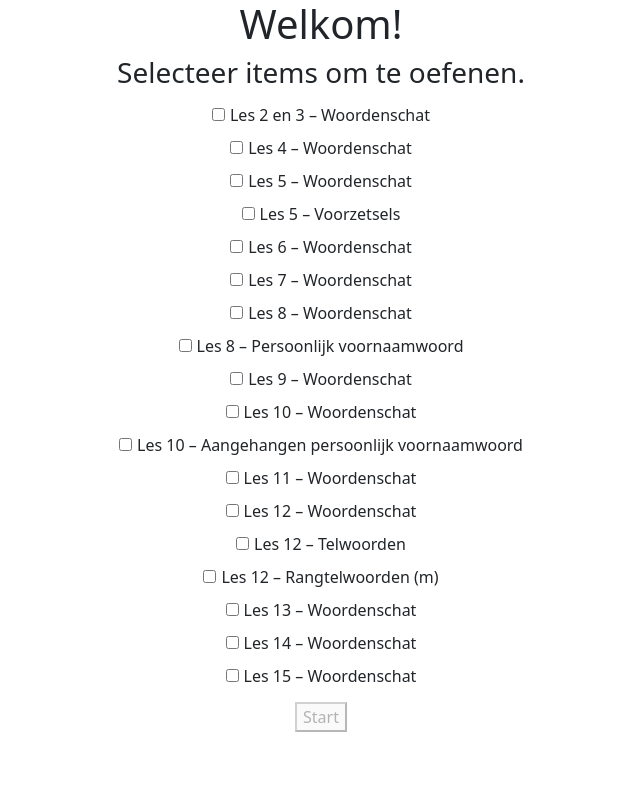
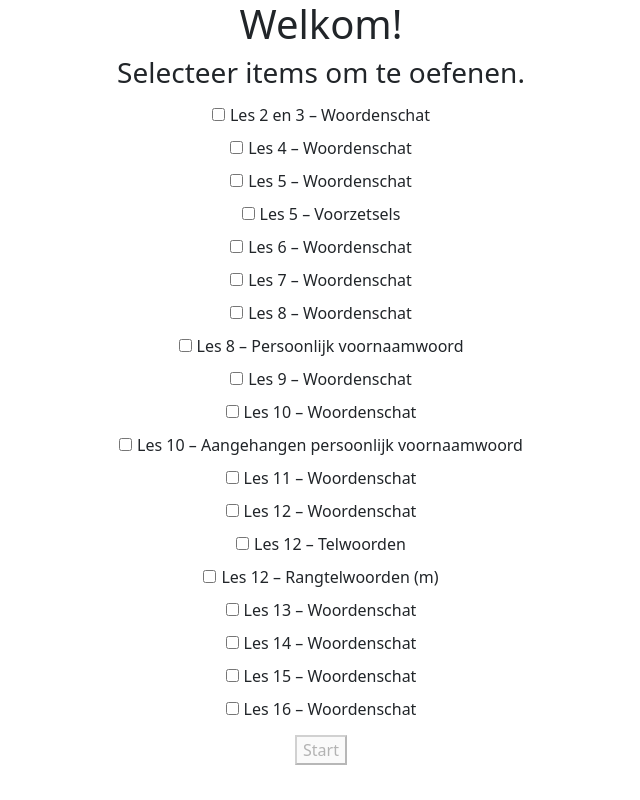
Before and after one commit to wilcomuit/bijbels-hebreeuws, a Vue app: page / in a window 1280 px wide. Shown: the whole page, without its empty margins (319-959 px from the left). Built offline with nearby package versions, Linux system fonts and the light colour scheme.

Commit message:
Added lesson 16

```diff
--- a/src/lessons/_lessonList.ts
+++ b/src/lessons/_lessonList.ts
@@ -16,6 +16,7 @@ import lesson12Numbers from '@/lessons/lesson12/numbers'
 import lesson12OrdinalNumbers from '@/lessons/lesson12/ordinalNumbers'
 import lesson14Vocabulary from '@/lessons/lesson14/vocabulary'
 import lesson15Vocabulary from '@/lessons/lesson15/vocabulary'
+import lesson16Vocabulary from '@/lessons/lesson16/vocabulary'
 
 export default function lessonList() {
   return [
@@ -36,6 +37,7 @@ export default function lessonList() {
     lesson12OrdinalNumbers,
     lesson13Vocabulary,
     lesson14Vocabulary,
-    lesson15Vocabulary
+    lesson15Vocabulary,
+    lesson16Vocabulary
   ]
 }
--- /dev/null
+++ b/src/lessons/lesson16/vocabulary.ts
@@ -0,0 +1,83 @@
+const questions: Array<QuestionType> = [
+  {
+    question: 'יוֹמָם',
+    answers: ['bij dag', 'overdag', 'iedere dag weer', 'dagelijks'],
+    type: 'woordenschat'
+  }, {
+    question: 'יָצָא',
+    answers: ['hij kwam naar buiten', 'hij kwam tevoorschijn', 'hij ging uit', 'hij vertrok'],
+    type: 'woordenschat'
+  }, {
+    question: 'יָרֵא',
+    answers: ['hij vreesde'],
+    type: 'woordenschat'
+  }, {
+    question: 'יָשַׁב',
+    answers: ['hij zat', 'hij ging zitten', 'hij bleef', 'hij woonde'],
+    type: 'woordenschat'
+  }, {
+    question: 'ישׁע',
+    answers: ['hij hielp', 'hij redde', 'hij bevrijdde', 'hij kwam te hulp'],
+    type: 'woordenschat'
+  }, {
+    question: 'מוּת',
+    answers: ['hij stierf'],
+    type: 'woordenschat'
+  }, {
+    question: 'נצל',
+    answers: ['hij haalde eruit', 'hij redde', 'hij nam weg', 'hij maakte los', 'hij bevrijdde'],
+    type: 'woordenschat'
+  }, {
+    question: 'ספר',
+    answers: ['hij telde', 'hij schreef', 'hij vertelde', 'hij somde op'],
+    type: 'woordenschat'
+  }, {
+    question: 'עָזַר',
+    answers: ['hij hielp', 'hij kwam te hulp'],
+    type: 'woordenschat'
+  }, {
+    question: 'עָנָה',
+    answers: ['hij nam het woord', 'hij antwoordde'],
+    type: 'woordenschat'
+  }, {
+    question: 'פּלל',
+    answers: ['hij bidde', 'hij bad'],
+    type: 'woordenschat'
+  }, {
+    question: 'פָּרָה',
+    answers: ['hij droeg vrucht'],
+    type: 'woordenschat'
+  }, {
+    question: 'צוה',
+    answers: ['hij beval', 'hij beveelde', 'hij gebood', 'hij droeg op'],
+    type: 'woordenschat'
+  }, {
+    question: 'רָבָה',
+    answers: ['hij was groot', 'hij was talrijk'],
+    type: 'woordenschat'
+  }, {
+    question: 'שִׂים',
+    answers: ['hij zette', 'hij legde', 'hij stelde', 'hij maakte tot', 'hij stelde aan'],
+    type: 'woordenschat'
+  }, {
+    question: 'שָׂמַח',
+    answers: ['hij was blij', 'hij verheugde zich', 'hij vierde feest'],
+    type: 'woordenschat'
+  }, {
+    question: 'שׁבע',
+    answers: ['hij zweerde', 'hij zwoer', 'hij legde een eed af'],
+    type: 'woordenschat'
+  }, {
+    question: 'שׁלך',
+    answers: ['hij wierp', 'verwierp', 'hij wierp af', 'hij gaf prijs', 'hij verstootte', 'hij stootte om'],
+    type: 'woordenschat'
+  }
+]
+const lesson16Vocabulary: LessonType = {
+  id: 'lesson16-vocabulary',
+  name: 'Les 16 – Woordenschat',
+  type: 'woordenschat',
+  active: false,
+  questions
+}
+export default lesson16Vocabulary
```
